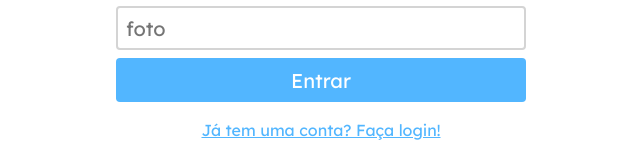
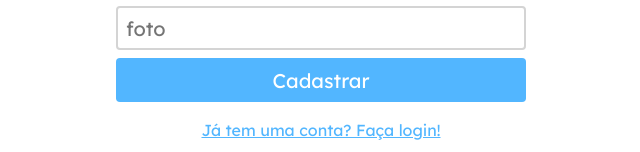
Before and after one commit to larissa-fujiwara/TrackIt, a React (Vite) app: page /sign-up in a window 1280 px wide. Shown: the part 410-562 px from the top of the page, without its empty margins (319-959 px from the left). Built offline with nearby package versions, Linux system fonts and the light colour scheme.

Commit message:
Altera label do botão do formulário

```diff
--- a/src/pages/SignUpPage.jsx
+++ b/src/pages/SignUpPage.jsx
@@ -31,7 +31,7 @@ export default function SignUpPage(){
                     placeholder="foto"
                 />
 
-                <Button type="submit">Entrar</Button>
+                <Button type="submit">Cadastrar</Button>
             </Form>
             <NavLink>Já tem uma conta? Faça login!</NavLink>
         </Content>
```
